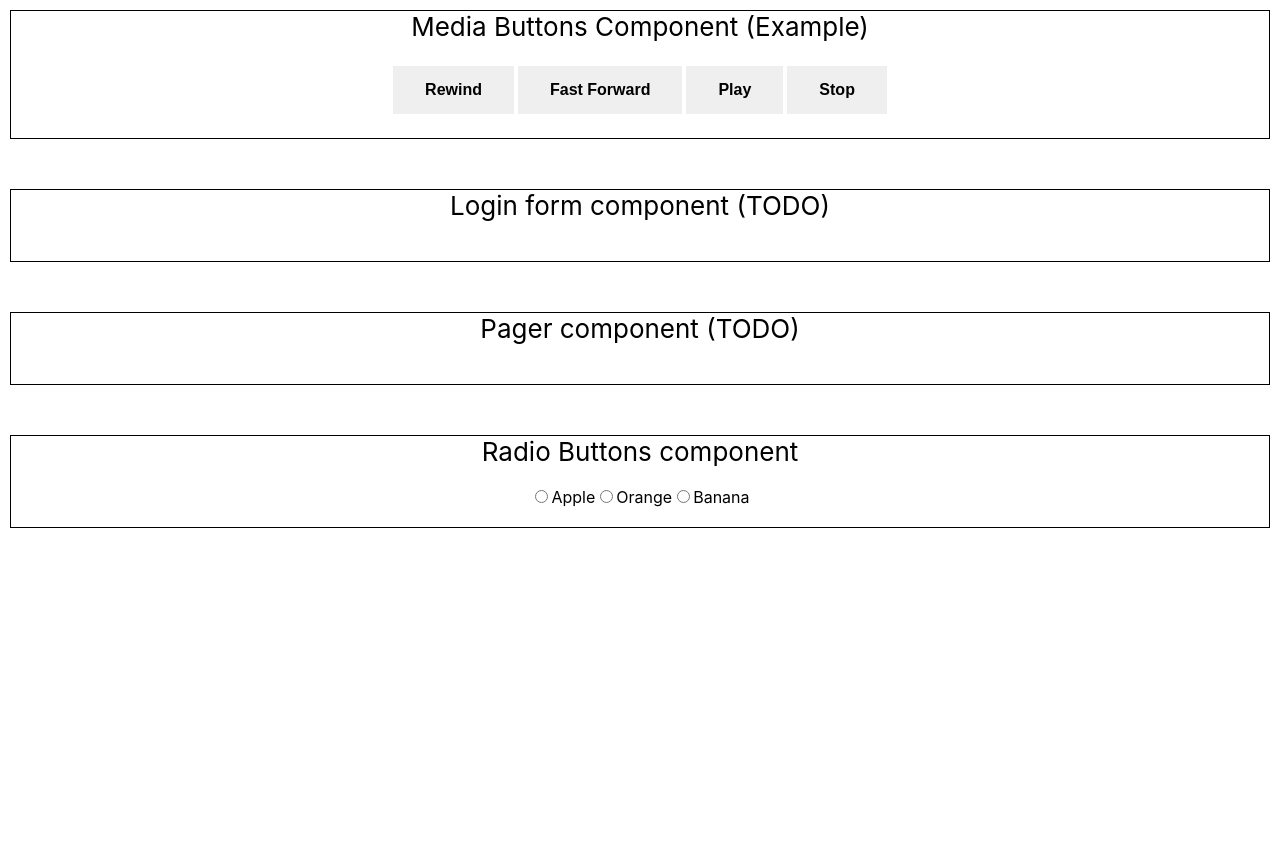
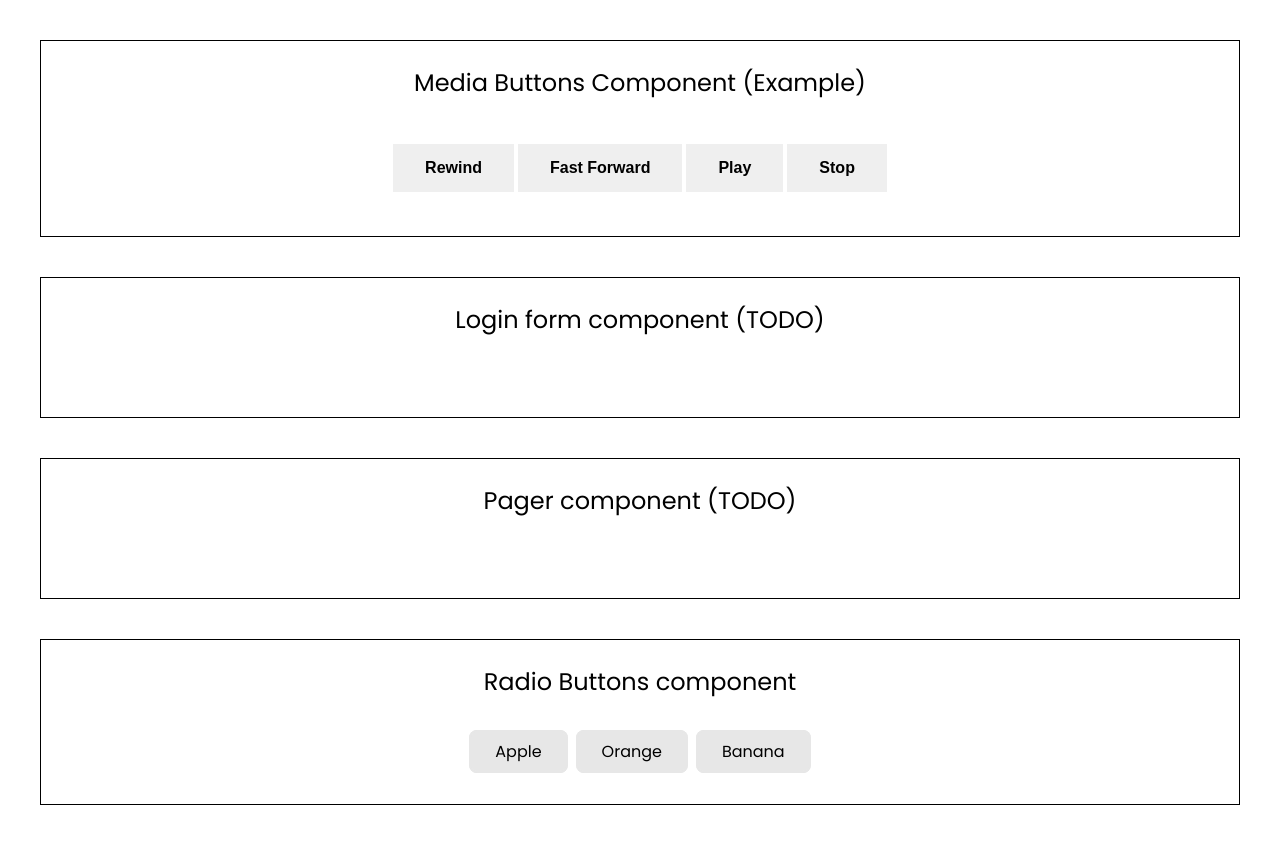
Before and after one commit to prof-tejera/homework-3-itsweebs, a React (Create React App) app: page / in a window 1280 px wide. Before the commit the page ends 800 px from the top, so only its background shows below. Built offline with nearby package versions, Linux system fonts and the light colour scheme.

Commit message:
added radio button & page styling

```diff
--- a/public/index.html
+++ b/public/index.html
@@ -2,9 +2,10 @@
 <html lang="en">
   <head>
     <meta charset="utf-8" />
+    <link href='https://fonts.googleapis.com/css?family=Poppins' rel='stylesheet'>
     <meta name="viewport" content="width=device-width, initial-scale=1" />
     <meta name="theme-color" content="#000000" />
-    <title>React Intro - Components</title>
+    <title>Wahiba Bukhari | React Components</title>
   </head>
   <body>
     <noscript>You need to enable JavaScript to run this app.</noscript>
--- a/src/App.css
+++ b/src/App.css
@@ -1,7 +1,7 @@
 .App-component {
   border: 1px solid;
-  margin: 10px;
-  margin-bottom: 50px;
+  margin: 40px;
+  margin-bottom: 40px;
 }
 
 .App-header {
@@ -9,11 +9,16 @@
   flex-direction: column;
   align-items: center;
   justify-content: center;
-  font-size: 26px;
+  font-size: 24px;
+  padding-top: 24px;
 }
 
 .App-content {
   display: flex;
   justify-content: center;
-  padding: 20px;
+  padding: 40px;
 }
+
+body {
+  font-family:'Poppins', sans-serif;
+}
--- a/src/RadioButtons/RadioButtons.css
+++ b/src/RadioButtons/RadioButtons.css
@@ -0,0 +1,32 @@
+#radio {
+    display: inline-block;
+  }
+
+  input[type="radio"] {
+    display: none;
+  }
+
+  label {
+    cursor: pointer;
+    padding: 8px 24px;
+    background-color: #e7e7e7;
+    color: #000000;
+    border-color: #e7e7e7;
+    border: 2px solid #e7e7e7;
+    border-radius: 8px;
+    font-size: 16px;
+    margin: 4px;
+  }
+
+  label:hover {
+    background-color: #e8e4ed;
+    color: #543873;
+    border-color: #e8e4ed;
+    font-weight: bold;
+  }
+
+  input[type="radio"]:checked + label {
+    background-color: #80669d;
+    color: #fff;
+    border-color: #80669d;
+  }
--- a/src/RadioButtons/RadioButtons.js
+++ b/src/RadioButtons/RadioButtons.js
@@ -5,30 +5,32 @@ const RadioButtons = () => {
   const [activeType, setActiveType] = useState(null);
 
   const handleClick = (type) => {
-    if (type === activeType) {
-      setActiveType(null);
-    } else {
     setActiveType(type);
-    }
   };
 
   return (
-    <div>
-      <input type="radio"
+    <div id="radio">
+      <input
+        type="radio"
+        id="apple"
         checked={activeType === "Apple"}
         onChange={() => handleClick("Apple")}
       />
-      <label>Apple</label>
-    <input type="radio"
+      <label htmlFor="apple">Apple</label>
+      <input
+        type="radio"
+        id="orange"
         checked={activeType === "Orange"}
         onChange={() => handleClick("Orange")}
       />
-    <label>Orange</label>
-    <input type="radio"
+      <label htmlFor="orange">Orange</label>
+      <input
+        type="radio"
+        id="banana"
         checked={activeType === "Banana"}
         onChange={() => handleClick("Banana")}
       />
-    <label>Banana</label>
+      <label htmlFor="banana">Banana</label>
     </div>
   );
 };
```
Lines whose indentation alone changed are shown as unchanged.
